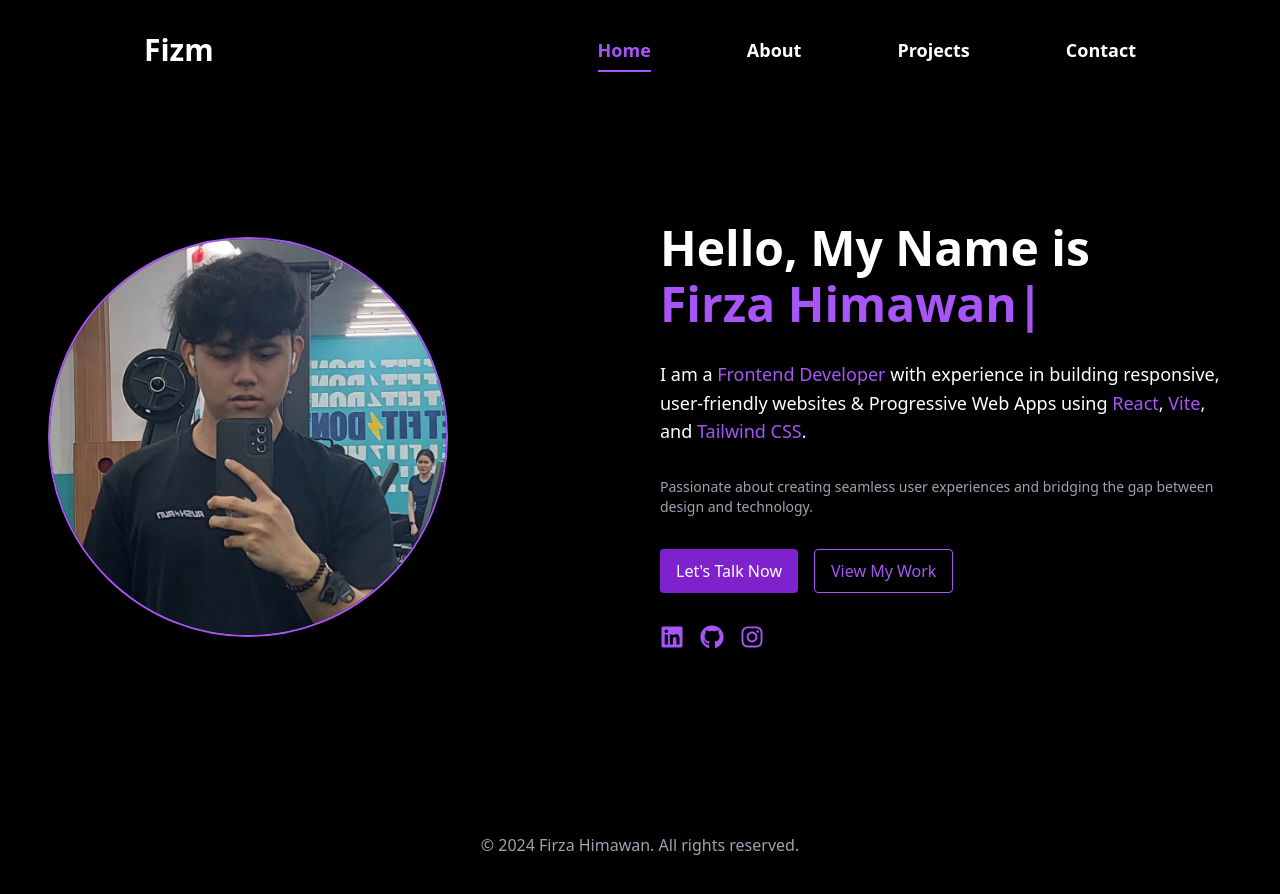
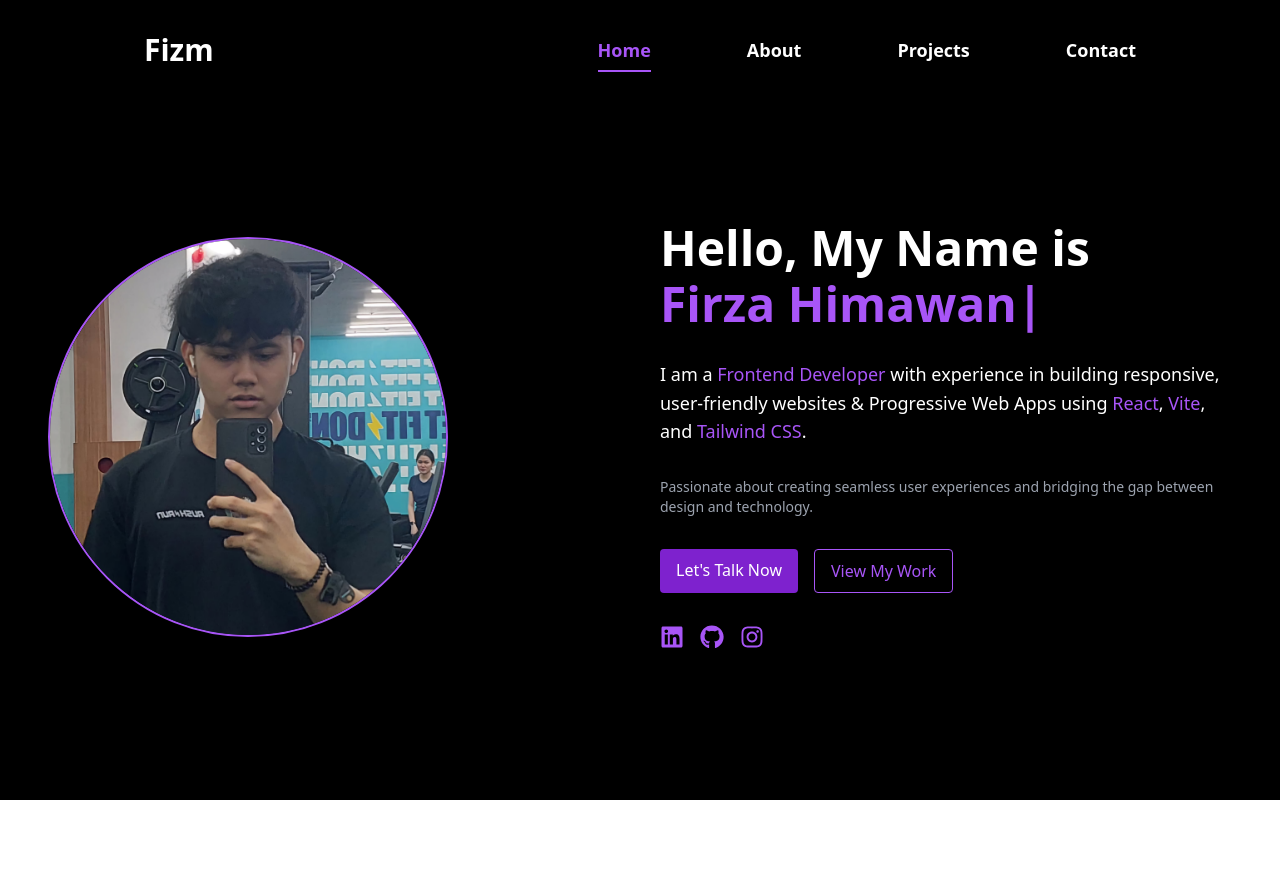
Before and after one commit to Fizm00/Portfolio, a React (Vite) app: page / in a window 1280 px wide. Shown: the top 894 px of the page. After the commit the page ends 800 px from the top, so only its background shows below. Built offline with nearby package versions, Linux system fonts and the light colour scheme.

Commit message:
Update UI & Logic

```diff
--- a/src/App.jsx
+++ b/src/App.jsx
@@ -1,6 +1,5 @@
 import React from "react";
 import { BrowserRouter as Router, Routes, Route } from "react-router-dom";
-import Footer from "./components/Footer";
 import Home from "./pages/Home";
 import About from "./pages/About";
 import Projects from "./pages/Projects";
@@ -16,7 +15,6 @@ const App = () => {
           <Route path="/projects" element={<Projects />} />
           <Route path="/contact" element={<Contact />} />
         </Routes>
-        <Footer />
       </div>
     </Router>
   );
--- a/src/components/Home/Hero.jsx
+++ b/src/components/Home/Hero.jsx
@@ -1,5 +1,6 @@
 import React, { useState, useEffect } from "react";
 import { FaLinkedin, FaGithub, FaInstagram } from "react-icons/fa";
+import { Link } from "react-router-dom";
 import AOS from "aos";
 import "aos/dist/aos.css";
 
@@ -89,12 +90,19 @@ const Hero = () => {
             gap between design and technology.
           </p>
           <div className="flex flex-wrap space-x-4 justify-center md:justify-start">
-            <button className="bg-purple-700 hover:bg-purple-500 text-white py-2 px-4 rounded transition duration-300">
+            <Link
+              to="/contact"
+              className="bg-purple-700 hover:bg-purple-500 text-white py-2 px-4 rounded transition duration-300"
+            >
               Let's Talk Now
-            </button>
-            <button className="border border-purple-500 text-purple-500 hover:bg-purple-500 hover:text-white py-2 px-4 rounded transition duration-300">
+            </Link>
+
+            <Link
+              to="/projects"
+              className="border border-purple-500 text-purple-500 hover:bg-purple-500 hover:text-white py-2 px-4 rounded transition duration-300"
+            >
               View My Work
-            </button>
+            </Link>
           </div>
           <div className="flex flex-wrap justify-center md:justify-start  space-x-4 mt-6">
             <a
--- a/src/pages/Contact.jsx
+++ b/src/pages/Contact.jsx
@@ -1,10 +1,18 @@
-import React, { useState } from "react";
+import React, { useState, useEffect } from "react";
 import Navbar from "../components/Navbar";
 import emailjs from "@emailjs/browser";
+import AOS from "aos"; // Import AOS
+import "aos/dist/aos.css"; // Import AOS CSS
 
 const Contact = () => {
   const [isSnackbarVisible, setIsSnackbarVisible] = useState(false);
   const [isSubmitting, setIsSubmitting] = useState(false);
+
+  // Initialize AOS on component mount
+  useEffect(() => {
+    AOS.init({ duration: 1000 });
+    AOS.refresh();
+  }, []);
 
   const handleFormSubmit = (e) => {
     e.preventDefault();
@@ -43,7 +51,9 @@ const Contact = () => {
         <div className="grid grid-cols-1 lg:grid-cols-2 gap-12">
           {/* Informasi Kontak */}
           <div className="space-y-8" data-aos="fade-right">
-            <h2 className="text-2xl font-bold">Contact <span className="text-purple-500">Information</span></h2>
+            <h2 className="text-2xl font-bold">
+              Contact <span className="text-purple-500">Information</span>
+            </h2>
             <p className="text-gray-400 leading-loose">
               I’m open to discussing new projects, creative ideas, or
               opportunities to be part of your visions. Feel free to contact me
```
